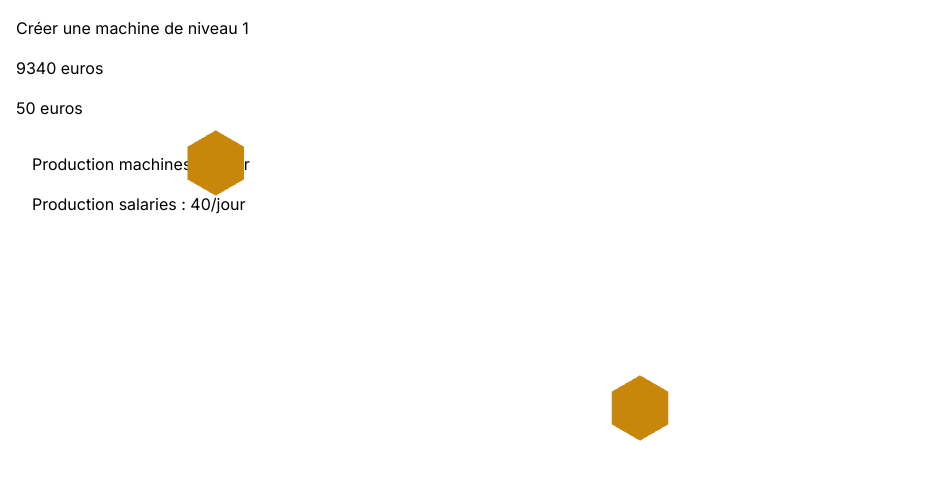
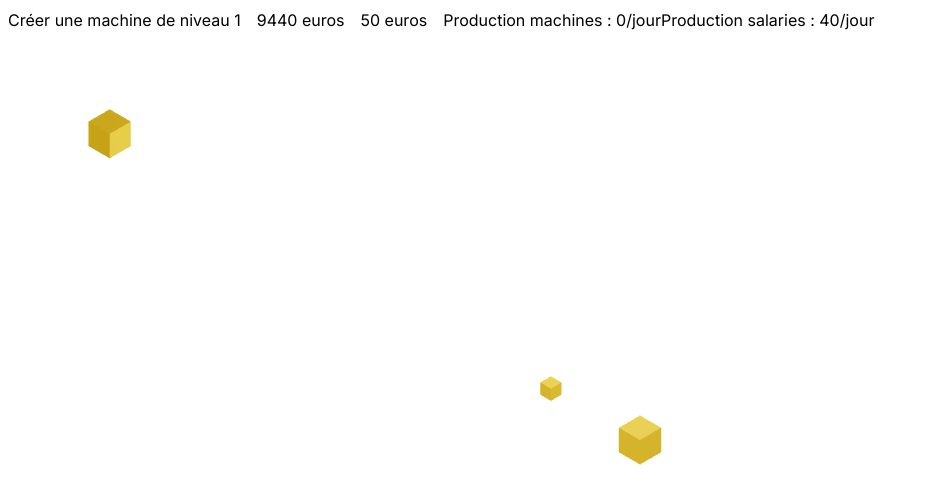
Before and after one commit to LarnicolLucas/bttp, a Next.js app: page / in a window 1280 px wide. Shown: the top 504 px of the page, without its empty margins (0-929 px from the left). Built offline with nearby package versions, Linux system fonts and the light colour scheme.

Commit message:
[fix] light threejs

```diff
--- a/app/page.tsx
+++ b/app/page.tsx
@@ -49,9 +49,9 @@ export default function Home() {
   }, [clock, machines, salaries]);
 
   return (
-    <div className="p-2">
+    <div className="relative h-screen">
 
-      <header className="absolute">
+      <header className="relative flex">
 
         <Ajout label="Créer une machine de niveau 1" action={()=> createMachineNiveau1()}/>
 
@@ -70,7 +70,7 @@ export default function Home() {
 
         <div key="usine" className="p-2">
 
-          <div key="production" className="p-2">
+          <div key="production" className="flex">
 
             <Production name="machines" productivite={calculProductivite(machines)} label="machines" />
             <Production name="salaries" productivite={calculProductivite(salaries)} label="salaries" />
@@ -81,7 +81,7 @@ export default function Home() {
 
       </header>
 
-      <main className="h-screen">
+      <main className="h-full">
         <Canva venteEvent={venteEvent1}/>
       </main>
 
--- a/app/production/production.tsx
+++ b/app/production/production.tsx
@@ -6,7 +6,7 @@ export default function Production(props: {
 
 }) {
 
-  return (<div key={props.name} className="p-2">
+  return (<div key={props.name}>
 
     Production {props.label} : {props.productivite}/jour
 
--- a/app/threeJs/box.js
+++ b/app/threeJs/box.js
@@ -19,7 +19,7 @@ export default function Box(props) {
         onPointerOver={(event) => setHover(true)}
         onPointerOut={(event) => setHover(false)}>
         <boxGeometry args={props.boxGeometrie} />
-        <meshStandardMaterial color={hovered ? 'hotpink' : 'orange'} />
+        <meshStandardMaterial transparent color={hovered ? '#653EFF' : '#FFC700'} />
       </mesh>
     )
   }
--- a/app/threeJs/canva.js
+++ b/app/threeJs/canva.js
@@ -13,27 +13,34 @@ export default function Canva(props) {
     if(parseInt(pos) >= min) {state[1](true); return true}
     if(parseInt(pos) === max) {state[1](false); fnArrive(); return false}
     if(parseInt(pos) < max) {state[1](false); return false}
+    return state[0]
   };
 
   const togglePositionEvent = togglePosition(props.venteEvent);
   const setDirection = togglePositionEvent([isForward, setisForward]);
 
   const params = {
-    distance: -600,
-    size_distributeur: [20, 20, 20],
-    size_moyen_de_production : [40, 40, 40],
-    vitesse: 200
+    distance: -50,
+    size_distributeur: [1, 1, 1],
+    size_moyen_de_production : [2, 2, 2],
+    vitesse: 20
   }
 
-  return <Canvas orthographic camera={{
-    position: [20, 20, 20],
-    }}>
+  return <Canvas
+  orthographic
+  pixelRatio={2}
+    camera={{
+      position: [20, 20, 20],
+      zoom: 15
+    }}
+    >
     <ambientLight intensity={Math.PI / 2} />
-    <spotLight position={[20, 70, 20]} angle={0.5} penumbra={1} intensity={Math.PI} />
-    <pointLight position={[-10, 4, -10]} intensity={Math.PI} />
+    <spotLight position={[20, 60, 20]} angle={0.5} penumbra={1} decay={0} intensity={Math.PI/2} />
+    <pointLight position={[-10, 4, -10]} decay={0} intensity={Math.PI/2} />
+
     <Box
       boxGeometrie={params.size_distributeur}
-      position={[0, 0, 0]}
+      position={[0,0,0]}
 
       //quand le navigateur n'est pas ouvert, setDirection ne s'active plus ??
       frame={(meshRef)=> (state, delta) => setDirection(meshRef.current.position.x, 0, params.distance) ?
```
